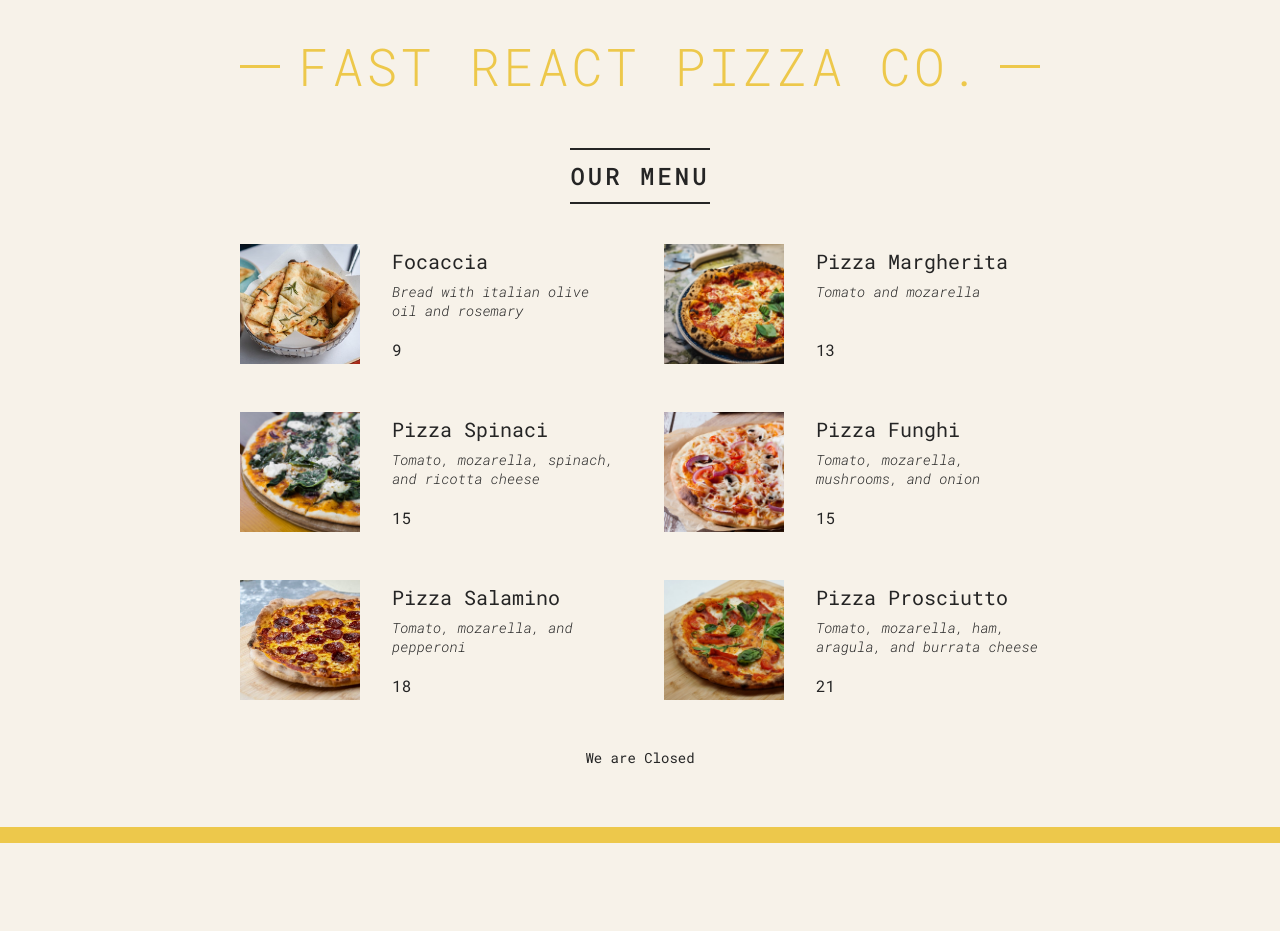
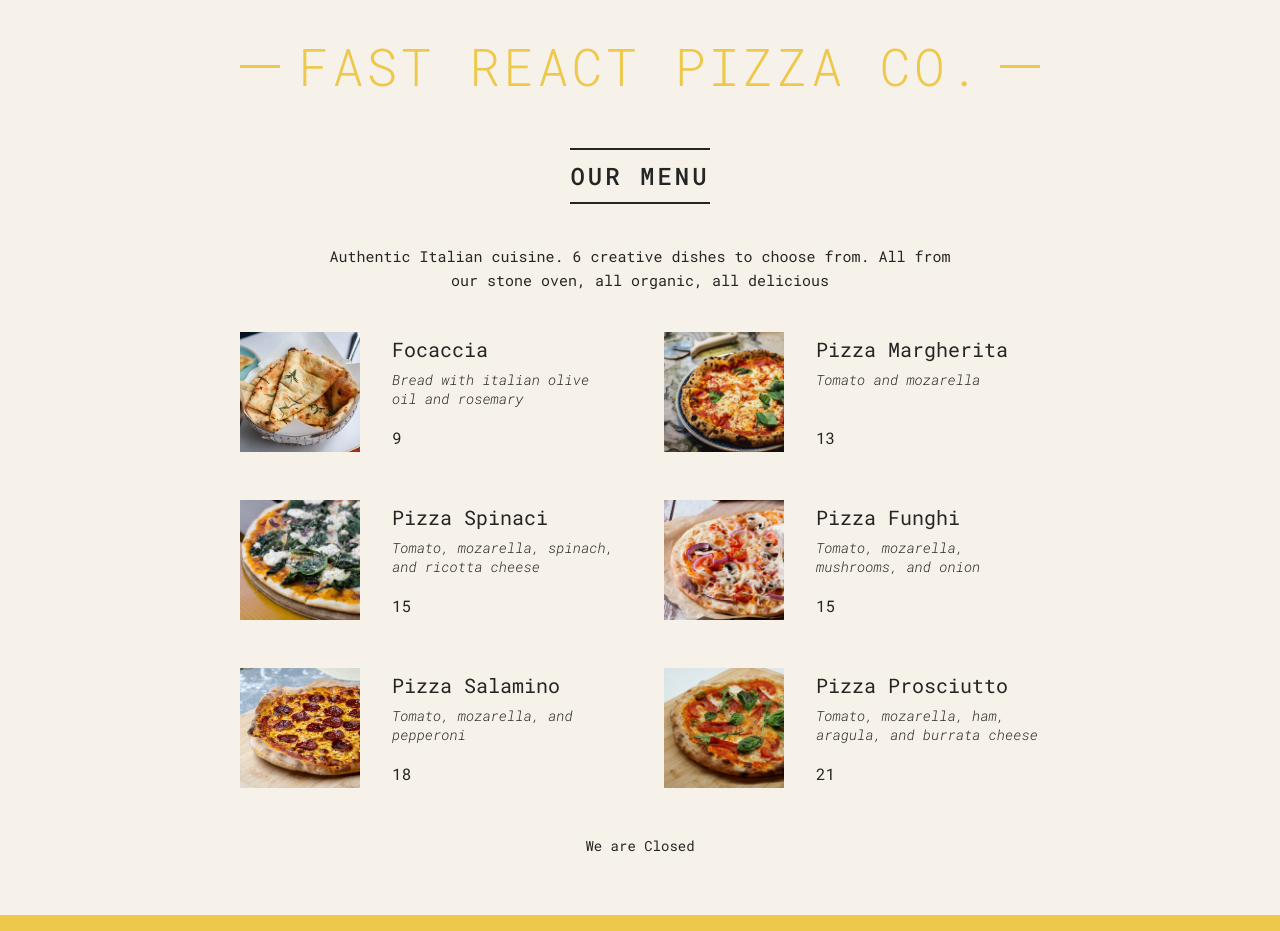
Before and after one commit to frankassafuah/React-pizza-menu, a React (Create React App) app: page / in a window 1280 px wide. Before the commit the page ends 843 px from the top, so only its background shows below. Built offline with nearby package versions, Linux system fonts and the light colour scheme.

Commit message:
React.Fragment

```diff
--- a/src/App.js
+++ b/src/App.js
@@ -79,18 +79,26 @@ function Menu() {
       )} */}
       {/* ternary operator for conditional rendering */}
       {pizzaData.length > 0 ? (
-        <ul className="pizzas">
-          {pizzaData.map((pizza) => (
-            <Pizza pizza={pizza} key={pizza.name} />
-          ))}
-        </ul>
-      ) : null}
+        <>
+          <p>
+            Authentic Italian cuisine. 6 creative dishes to choose from. All
+            from our stone oven, all organic, all delicious
+          </p>
+          <ul className="pizzas">
+            {pizzaData.map((pizza) => (
+              <Pizza pizza={pizza} key={pizza.name} />
+            ))}
+          </ul>
+        </>
+      ) : (
+        <p>We are still working on our menu.</p>
+      )}
     </main>
   );
 }
 
-function Pizza(props) {
-  const { name, photoName, ingredients, price } = props.pizza;
+function Pizza({ pizza }) {
+  const { name, photoName, ingredients, price } = pizza;
   return (
     <li className="pizza">
       <img src={photoName} alt={name} />
```
